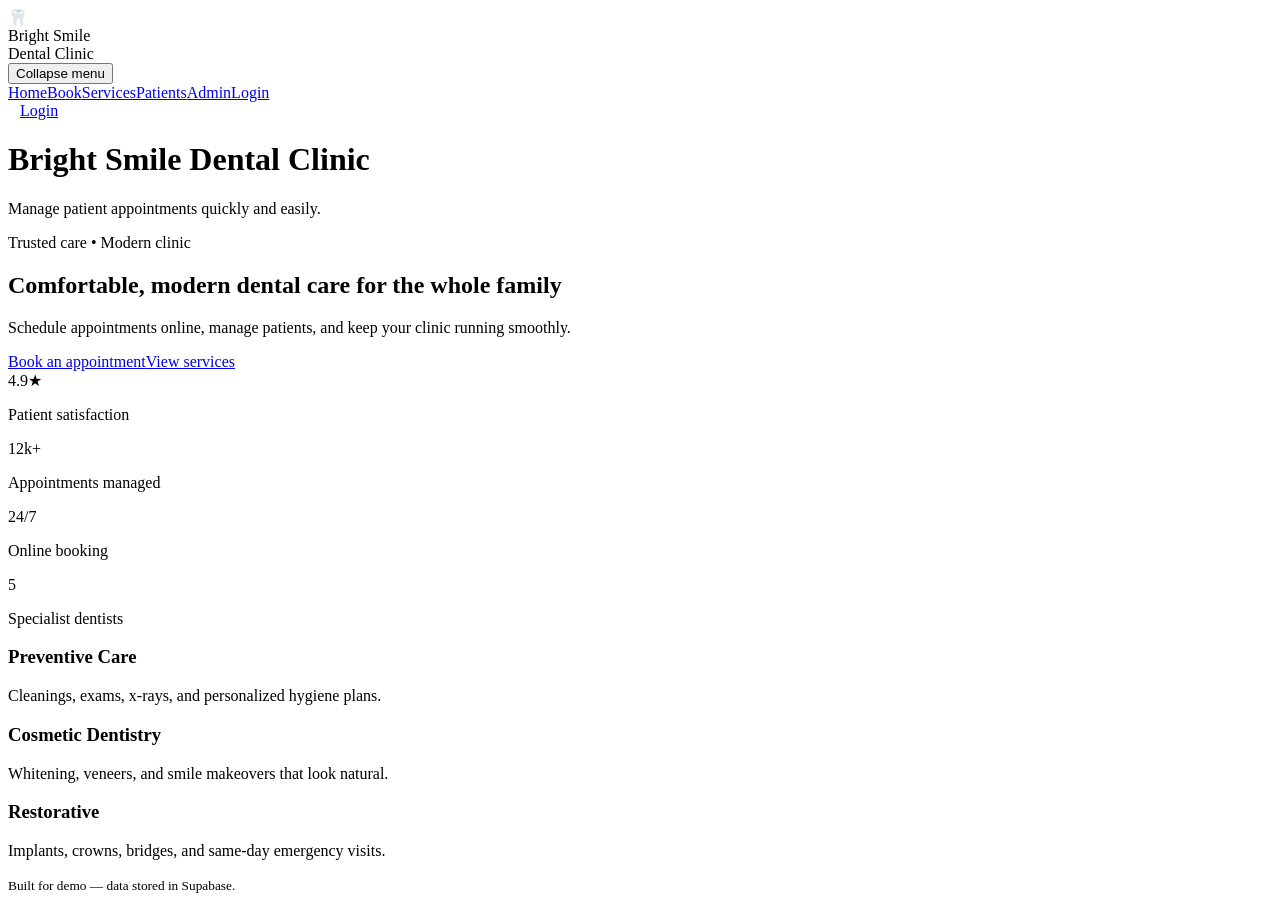
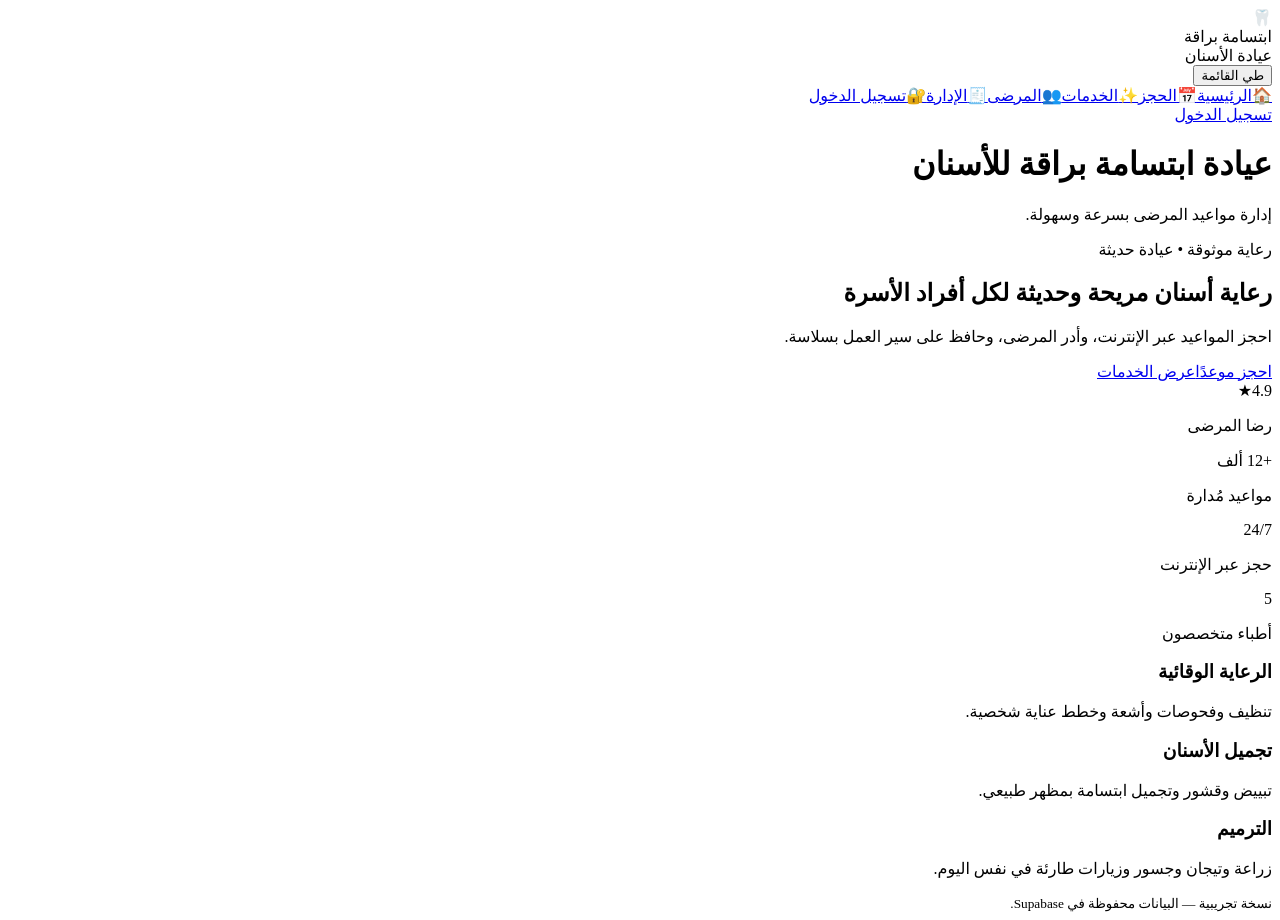
Before and after one commit to ali-rocc/dental-clinic-appointments, a React (Vite) app: page / in a window 1280 px wide. Built offline with nearby package versions, Linux system fonts and the light colour scheme; no server answers; the HTML template or start-up script is replaced by a standard one.

Commit message:
feat: Arabic RTL localization

```diff
--- a/index.html
+++ b/index.html
@@ -1,5 +1,5 @@
 <!doctype html>
-<html>
+<html lang="ar" dir="rtl">
   <head>
     <meta charset="utf-8" />
     <meta name="viewport" content="width=device-width, initial-scale=1.0" />
--- a/src/App.jsx
+++ b/src/App.jsx
@@ -28,8 +28,8 @@ function App() {
             <div className="brand">
               <div className="brand-mark">🦷</div>
               <div>
-                <div className="brand-name">Bright Smile</div>
-                <div className="brand-sub">Dental Clinic</div>
+                <div className="brand-name">ابتسامة براقة</div>
+                <div className="brand-sub">عيادة الأسنان</div>
               </div>
             </div>
             <button
@@ -38,15 +38,27 @@ function App() {
               aria-expanded={sidebarOpen}
               aria-controls="side-nav"
             >
-              {sidebarOpen ? 'Collapse menu' : 'Expand menu'}
+              {sidebarOpen ? 'طي القائمة' : 'توسيع القائمة'}
             </button>
             <nav className="side-nav" id="side-nav">
-              <Link to="/">Home</Link>
-              <Link to="/book">Book</Link>
-              <Link to="/services">Services</Link>
-              <Link to="/patients">Patients</Link>
-              <Link to="/dashboard">Admin</Link>
-              <Link to="/login">Login</Link>
+              <Link to="/" className="nav-item">
+                <span className="nav-icon">🏠</span><span className="nav-label">الرئيسية</span>
+              </Link>
+              <Link to="/book" className="nav-item">
+                <span className="nav-icon">📅</span><span className="nav-label">الحجز</span>
+              </Link>
+              <Link to="/services" className="nav-item">
+                <span className="nav-icon">✨</span><span className="nav-label">الخدمات</span>
+              </Link>
+              <Link to="/patients" className="nav-item">
+                <span className="nav-icon">👥</span><span className="nav-label">المرضى</span>
+              </Link>
+              <Link to="/dashboard" className="nav-item">
+                <span className="nav-icon">🧾</span><span className="nav-label">الإدارة</span>
+              </Link>
+              <Link to="/login" className="nav-item">
+                <span className="nav-icon">🔐</span><span className="nav-label">تسجيل الدخول</span>
+              </Link>
             </nav>
             <div className="side-footer">
               <AuthButtons />
@@ -54,9 +66,10 @@ function App() {
           </aside>
 
           <div className="content">
+            <div className="content-inner">
               <header className="site-header">
-              <h1>Bright Smile Dental Clinic</h1>
-              <p>Manage patient appointments quickly and easily.</p>
+                <h1>عيادة ابتسامة براقة للأسنان</h1>
+                <p>إدارة مواعيد المرضى بسرعة وسهولة.</p>
               </header>
 
               <main>
@@ -72,8 +85,9 @@ function App() {
               </main>
 
               <footer>
-              <small>Built for demo — data stored in Supabase.</small>
+                <small>نسخة تجريبية — البيانات محفوظة في Supabase.</small>
               </footer>
+            </div>
           </div>
         </div>
       </BrowserRouter>
@@ -87,9 +101,9 @@ function AuthButtons() {
     await supabase.auth.signOut()
   }
   return user ? (
-    <button className="small" style={{marginLeft:12}} onClick={handleLogout}>Logout</button>
+    <button className="small" style={{marginLeft:12}} onClick={handleLogout}>تسجيل الخروج</button>
   ) : (
-    <Link to="/login" style={{marginLeft:12}}>Login</Link>
+    <Link to="/login" style={{marginLeft:12}}>تسجيل الدخول</Link>
   )
 }
 
--- a/src/pages/Book.jsx
+++ b/src/pages/Book.jsx
@@ -32,11 +32,11 @@ export default function Book(){
 
   return (
     <section>
-      <h2>Book an Appointment</h2>
-      {serviceParam && <p className="badge">Selected service: {serviceParam}</p>}
-      <p>You can book using our embedded scheduler below or follow the link to open the booking page.</p>
+      <h2>حجز موعد</h2>
+      {serviceParam && <p className="badge">الخدمة المختارة: {serviceParam}</p>}
+      <p>يمكنك الحجز عبر الجدول المدمج أدناه أو فتح صفحة الحجز مباشرة.</p>
       <div style={{margin: '16px 0'}}>
-        <a href={calComBookingUrl} target="_blank" rel="noreferrer" className="btn">Open booking page</a>
+        <a href={calComBookingUrl} target="_blank" rel="noreferrer" className="btn">فتح صفحة الحجز</a>
       </div>
 
       <div style={{marginTop:20}}>
@@ -47,7 +47,7 @@ export default function Book(){
         />
       </div>
 
-      <p style={{marginTop:12,color:'#6b7280'}}>Tip: To integrate deeper, create a Cal.com webhook that sends booking events to `/api/calcom-webhook` and store them in Supabase for your admin dashboard.</p>
+      <p style={{marginTop:12,color:'#6b7280'}}>ملاحظة: للتكامل العميق، أنشئ Webhook في Cal.com يرسل الحجوزات إلى `/api/calcom-webhook` واحفظها في Supabase للوحة الإدارة.</p>
     </section>
   )
 }
--- a/src/pages/Dashboard.jsx
+++ b/src/pages/Dashboard.jsx
@@ -86,46 +86,46 @@ export default function Dashboard(){
 
   return (
     <section>
-      <h2>Admin Dashboard</h2>
-      <p>Shows recent appointments (populated via Cal.com webhooks → Supabase or manual inserts).</p>
+      <h2>لوحة الإدارة</h2>
+      <p>تعرض أحدث المواعيد (تصل عبر Webhooks من Cal.com إلى Supabase أو تُضاف يدويًا).</p>
       <form className="form" onSubmit={saveAppointment}>
-        <h3>{form.id ? 'Edit Appointment' : 'Add Appointment'}</h3>
+        <h3>{form.id ? 'تعديل موعد' : 'إضافة موعد'}</h3>
         <label>
-          Customer name
+          اسم المريض
           <input value={form.customer_name} onChange={(e)=>setForm({...form, customer_name:e.target.value})} required />
         </label>
         <label>
-          Customer email
+          بريد المريض
           <input type="email" value={form.customer_email} onChange={(e)=>setForm({...form, customer_email:e.target.value})} />
         </label>
         <label>
-          Start time
+          وقت البداية
           <input type="datetime-local" value={form.start_at} onChange={(e)=>setForm({...form, start_at:e.target.value})} />
         </label>
         <label>
-          End time
+          وقت النهاية
           <input type="datetime-local" value={form.end_at} onChange={(e)=>setForm({...form, end_at:e.target.value})} />
         </label>
         <label>
-          Service
+          الخدمة
           <input value={form.service} onChange={(e)=>setForm({...form, service:e.target.value})} />
         </label>
         <div style={{display:'flex', gap:8}}>
-          <button className="btn" type="submit" disabled={loading}>{form.id ? 'Update' : 'Create'}</button>
-          {form.id && <button className="small" type="button" onClick={()=>setForm({ id:null, customer_name:'', customer_email:'', start_at:'', end_at:'', service:'' })}>Cancel</button>}
+          <button className="btn" type="submit" disabled={loading}>{form.id ? 'تحديث' : 'إنشاء'}</button>
+          {form.id && <button className="small" type="button" onClick={()=>setForm({ id:null, customer_name:'', customer_email:'', start_at:'', end_at:'', service:'' })}>إلغاء</button>}
         </div>
         {error && <p style={{marginTop:10}}>{error}</p>}
       </form>
 
-      {loading && <p>Loading…</p>}
-      {appointments.length === 0 ? <p>No appointments yet.</p> : (
+      {loading && <p>جاري التحميل…</p>}
+      {appointments.length === 0 ? <p>لا توجد مواعيد بعد.</p> : (
         <ul>
           {appointments.map(a => (
             <li key={a.id} style={{display:'flex', justifyContent:'space-between', alignItems:'center'}}>
               <span>{a.customer_name || a.name} — {a.start_at || a.date} — {a.service || a.notes}</span>
               <span style={{display:'flex', gap:8}}>
-                <button className="small" onClick={()=>editAppointment(a)}>Edit</button>
-                <button className="small danger" onClick={()=>deleteAppointment(a.id)}>Delete</button>
+                <button className="small" onClick={()=>editAppointment(a)}>تعديل</button>
+                <button className="small danger" onClick={()=>deleteAppointment(a.id)}>حذف</button>
               </span>
             </li>
           ))}
--- a/src/pages/Home.jsx
+++ b/src/pages/Home.jsx
@@ -5,31 +5,31 @@ export default function Home(){
     <section>
       <div className="hero">
         <div className="hero-card">
-          <span className="badge">Trusted care • Modern clinic</span>
-          <h2>Comfortable, modern dental care for the whole family</h2>
-          <p>Schedule appointments online, manage patients, and keep your clinic running smoothly.</p>
+          <span className="badge">رعاية موثوقة • عيادة حديثة</span>
+          <h2>رعاية أسنان مريحة وحديثة لكل أفراد الأسرة</h2>
+          <p>احجز المواعيد عبر الإنترنت، وأدر المرضى، وحافظ على سير العمل بسلاسة.</p>
           <div className="hero-actions">
-            <a className="btn" href="/book">Book an appointment</a>
-            <a className="btn secondary" href="/services">View services</a>
+            <a className="btn" href="/book">احجز موعدًا</a>
+            <a className="btn secondary" href="/services">عرض الخدمات</a>
           </div>
         </div>
         <div className="hero-card">
           <div className="grid grid-2">
             <div className="card">
               <div className="stat">4.9★</div>
-              <p>Patient satisfaction</p>
+              <p>رضا المرضى</p>
             </div>
             <div className="card">
-              <div className="stat">12k+</div>
-              <p>Appointments managed</p>
+              <div className="stat">+12 ألف</div>
+              <p>مواعيد مُدارة</p>
             </div>
             <div className="card">
               <div className="stat">24/7</div>
-              <p>Online booking</p>
+              <p>حجز عبر الإنترنت</p>
             </div>
             <div className="card">
               <div className="stat">5</div>
-              <p>Specialist dentists</p>
+              <p>أطباء متخصصون</p>
             </div>
           </div>
         </div>
@@ -37,16 +37,16 @@ export default function Home(){
 
       <div className="grid grid-3" style={{marginTop:18}}>
         <div className="card">
-          <h3>Preventive Care</h3>
-          <p>Cleanings, exams, x-rays, and personalized hygiene plans.</p>
+          <h3>الرعاية الوقائية</h3>
+          <p>تنظيف وفحوصات وأشعة وخطط عناية شخصية.</p>
         </div>
         <div className="card">
-          <h3>Cosmetic Dentistry</h3>
-          <p>Whitening, veneers, and smile makeovers that look natural.</p>
+          <h3>تجميل الأسنان</h3>
+          <p>تبييض وقشور وتجميل ابتسامة بمظهر طبيعي.</p>
         </div>
         <div className="card">
-          <h3>Restorative</h3>
-          <p>Implants, crowns, bridges, and same-day emergency visits.</p>
+          <h3>الترميم</h3>
+          <p>زراعة وتيجان وجسور وزيارات طارئة في نفس اليوم.</p>
         </div>
       </div>
     </section>
--- a/src/pages/Login.jsx
+++ b/src/pages/Login.jsx
@@ -14,7 +14,7 @@ export default function Login() {
     const { error } = await supabase.auth.signInWithPassword({ email, password })
     setLoading(false)
     if (error) setMessage(error.message)
-    else setMessage('Signed in')
+    else setMessage('تم تسجيل الدخول')
   }
 
   async function signUp(e) {
@@ -24,25 +24,25 @@ export default function Login() {
     const { error } = await supabase.auth.signUp({ email, password })
     setLoading(false)
     if (error) setMessage(error.message)
-    else setMessage('Check your email to confirm account')
+    else setMessage('تحقق من البريد لتأكيد الحساب')
   }
 
   return (
     <section>
-      <h2>Staff Login</h2>
-      <p>Use your clinic staff account to access admin pages.</p>
+      <h2>تسجيل دخول الموظفين</h2>
+      <p>استخدم حساب الموظفين للوصول إلى صفحات الإدارة.</p>
       <form className="form" onSubmit={signIn}>
         <label>
-          Email
+          البريد الإلكتروني
           <input type="email" value={email} onChange={(e) => setEmail(e.target.value)} required />
         </label>
         <label>
-          Password
+          كلمة المرور
           <input type="password" value={password} onChange={(e) => setPassword(e.target.value)} required />
         </label>
         <div style={{display:'flex', gap:8}}>
-          <button className="btn" type="submit" disabled={loading}>Sign in</button>
-          <button className="small" onClick={signUp} disabled={loading}>Create account</button>
+          <button className="btn" type="submit" disabled={loading}>تسجيل الدخول</button>
+          <button className="small" onClick={signUp} disabled={loading}>إنشاء حساب</button>
         </div>
         {message && <p style={{marginTop:10}}>{message}</p>}
       </form>
--- a/src/pages/NotFound.jsx
+++ b/src/pages/NotFound.jsx
@@ -3,8 +3,8 @@ import React from 'react'
 export default function NotFound(){
   return (
     <section>
-      <h2>404 — Not Found</h2>
-      <p>We couldn't find that page.</p>
+      <h2>404 — الصفحة غير موجودة</h2>
+      <p>لم نتمكن من العثور على هذه الصفحة.</p>
     </section>
   )
 }
--- a/src/pages/Patients.jsx
+++ b/src/pages/Patients.jsx
@@ -45,7 +45,7 @@ export default function Patients(){
   }
 
   async function deletePatient(id){
-    if (!confirm('Delete this patient?')) return
+    if (!confirm('هل تريد حذف هذا المريض؟')) return
     setLoading(true)
     const { error } = await supabase.from('patients').delete().eq('id', id)
     if (error) setError(error.message)
@@ -58,37 +58,37 @@ export default function Patients(){
 
   return (
     <section>
-      <h2>Patients</h2>
+      <h2>المرضى</h2>
       <form className="form" onSubmit={savePatient}>
-        <h3>{form.id ? 'Edit Patient' : 'Add Patient'}</h3>
+        <h3>{form.id ? 'تعديل مريض' : 'إضافة مريض'}</h3>
         <label>
-          Full name
+          الاسم الكامل
           <input value={form.full_name} onChange={(e)=>setForm({...form, full_name:e.target.value})} required />
         </label>
         <label>
-          Email
+          البريد الإلكتروني
           <input type="email" value={form.email} onChange={(e)=>setForm({...form, email:e.target.value})} />
         </label>
         <label>
-          Phone
+          الهاتف
           <input value={form.phone} onChange={(e)=>setForm({...form, phone:e.target.value})} />
         </label>
         <div style={{display:'flex', gap:8}}>
-          <button className="btn" type="submit" disabled={loading}>{form.id ? 'Update' : 'Create'}</button>
-          {form.id && <button className="small" type="button" onClick={()=>setForm({ id:null, full_name:'', email:'', phone:'' })}>Cancel</button>}
+          <button className="btn" type="submit" disabled={loading}>{form.id ? 'تحديث' : 'إنشاء'}</button>
+          {form.id && <button className="small" type="button" onClick={()=>setForm({ id:null, full_name:'', email:'', phone:'' })}>إلغاء</button>}
         </div>
         {error && <p style={{marginTop:10}}>{error}</p>}
       </form>
 
-      {loading && <p>Loading…</p>}
-      {patients.length === 0 ? <p>No patients found.</p> : (
+      {loading && <p>جاري التحميل…</p>}
+      {patients.length === 0 ? <p>لا يوجد مرضى بعد.</p> : (
         <ul>
           {patients.map(p => (
             <li key={p.id} style={{display:'flex', justifyContent:'space-between', alignItems:'center'}}>
-              <span>{p.full_name || p.name} — {p.email || 'no email'}</span>
+              <span>{p.full_name || p.name} — {p.email || 'بدون بريد'}</span>
               <span style={{display:'flex', gap:8}}>
-                <button className="small" onClick={()=>editPatient(p)}>Edit</button>
-                <button className="small danger" onClick={()=>deletePatient(p.id)}>Delete</button>
+                <button className="small" onClick={()=>editPatient(p)}>تعديل</button>
+                <button className="small danger" onClick={()=>deletePatient(p.id)}>حذف</button>
               </span>
             </li>
           ))}
--- a/src/pages/Services.jsx
+++ b/src/pages/Services.jsx
@@ -2,18 +2,18 @@ import React from 'react'
 
 export default function Services(){
   const services = [
-    {id:1,name:'Routine Cleaning',duration:'30 min',price:'$80',description:'Gentle cleaning with exam and hygiene plan.'},
-    {id:2,name:'Teeth Whitening',duration:'45 min',price:'$200',description:'Professional whitening for a brighter smile.'},
-    {id:3,name:'Dental Implant Consult',duration:'60 min',price:'$150',description:'Consultation for implants and treatment options.'},
-    {id:4,name:'Emergency Visit',duration:'30 min',price:'$120',description:'Same‑day care for dental pain or injury.'},
-    {id:5,name:'Braces & Aligners',duration:'45 min',price:'$90',description:'Orthodontic consultation and treatment planning.'},
-    {id:6,name:'Pediatric Checkup',duration:'30 min',price:'$70',description:'Kid‑friendly exams and preventive care.'},
+    {id:1,name:'تنظيف دوري',duration:'30 دقيقة',price:'$80',description:'تنظيف لطيف مع فحص وخطة عناية.'},
+    {id:2,name:'تبييض الأسنان',duration:'45 دقيقة',price:'$200',description:'تبييض احترافي لابتسامة أكثر إشراقًا.'},
+    {id:3,name:'استشارة زراعة الأسنان',duration:'60 دقيقة',price:'$150',description:'استشارة للزراعة وخيارات العلاج.'},
+    {id:4,name:'زيارة طارئة',duration:'30 دقيقة',price:'$120',description:'رعاية فورية لآلام الأسنان أو الإصابات.'},
+    {id:5,name:'تقويم وشفافات',duration:'45 دقيقة',price:'$90',description:'استشارة تقويم وخطة علاج.'},
+    {id:6,name:'فحص الأطفال',duration:'30 دقيقة',price:'$70',description:'فحوصات مناسبة للأطفال ورعاية وقائية.'},
   ]
 
   return (
     <section>
-      <h2>Services</h2>
-      <p className="muted">Choose a service and book instantly.</p>
+      <h2>الخدمات</h2>
+      <p className="muted">اختر الخدمة واحجز مباشرة.</p>
       <div className="grid grid-3" style={{marginTop:12}}>
         {services.map(s => (
           <div key={s.id} className="card">
@@ -23,7 +23,7 @@ export default function Services(){
               <span>{s.duration}</span>
               <strong>{s.price}</strong>
             </div>
-            <a className="btn" href={`/book?service=${encodeURIComponent(s.name)}`}>Book this service</a>
+            <a className="btn" href={`/book?service=${encodeURIComponent(s.name)}`}>احجز هذه الخدمة</a>
           </div>
         ))}
       </div>
```
Lines whose indentation alone changed are shown as unchanged.
